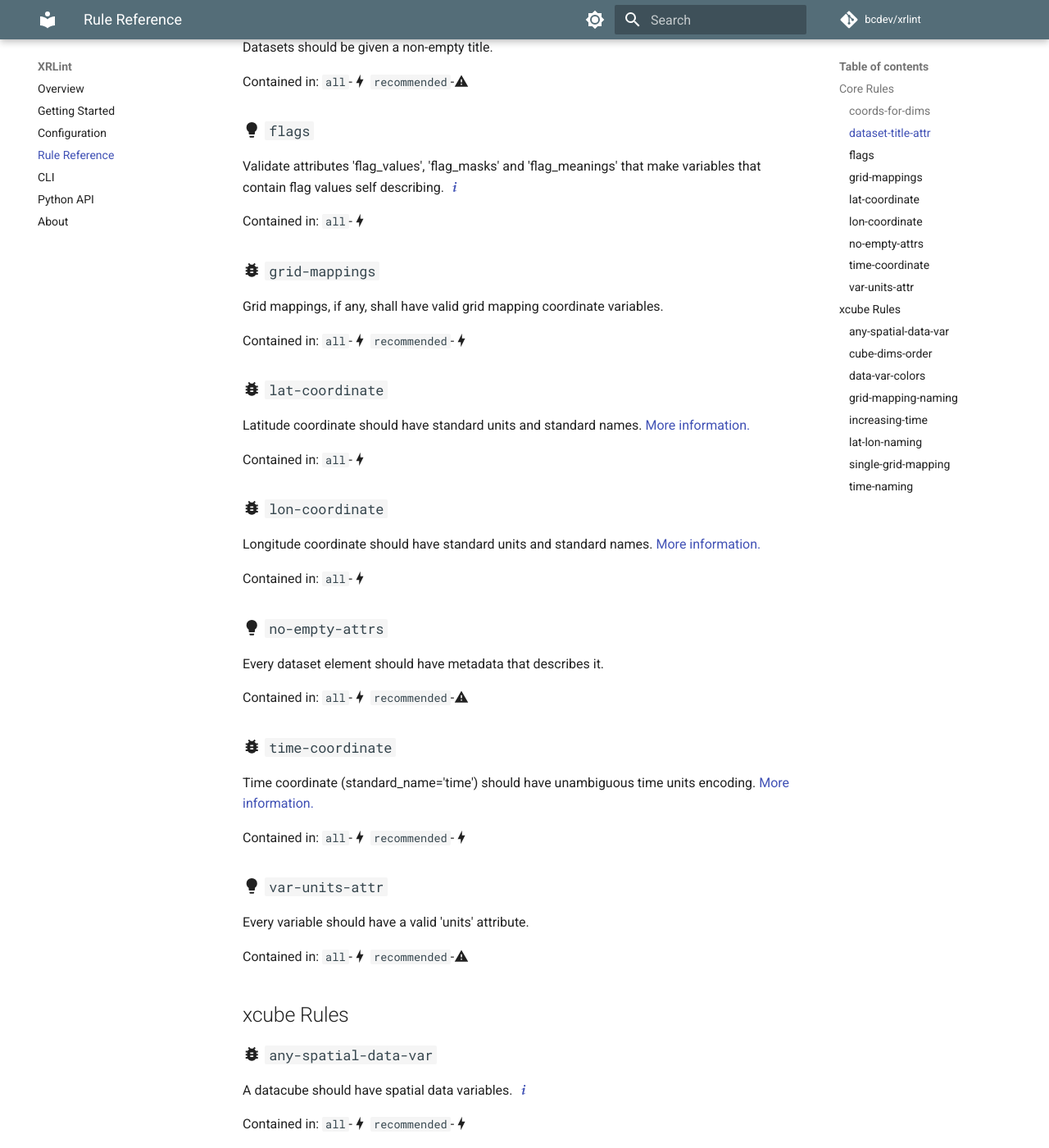
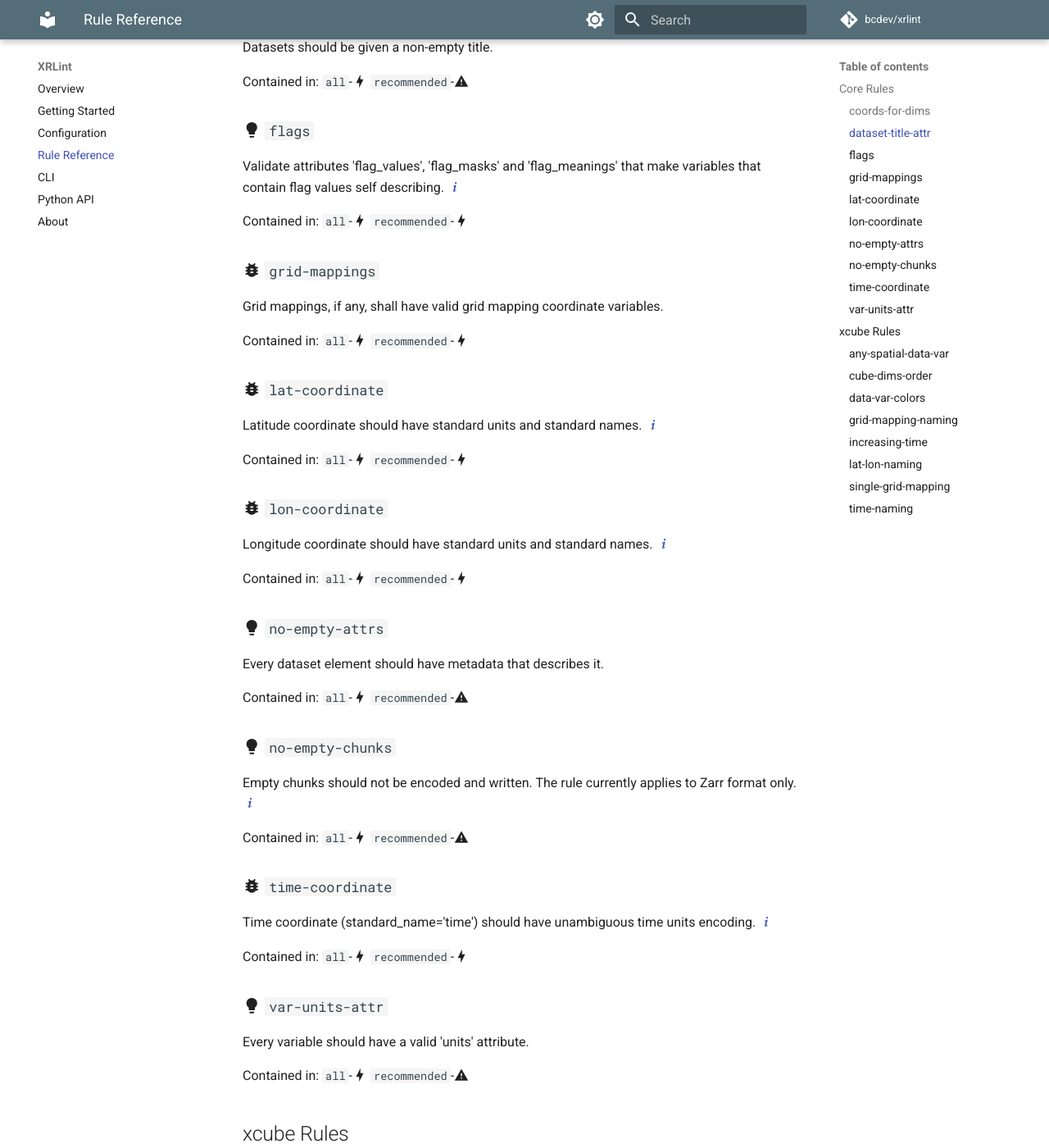
Before and after one commit to bcdev/xrlint, an MkDocs documentation site: the page built from docs/rule-ref.md, in a window 1280 px wide and 1400 px high, scrolled down 468 px. Shown: the whole window at 82% size. Built offline with MkDocs 1.6.1 and Material for MkDocs 9.7.7, drawn with Linux system fonts in a browser that asks for light colours; comment, search, counter and statistics services are not loaded.

Commit message:
formatting and doc updates

```diff
--- a/docs/rule-ref.md
+++ b/docs/rule-ref.md
@@ -22,7 +22,7 @@ Contained in:  `all`-:material-lightning-bolt: `recommended`-:material-alert:
 Validate attributes 'flag_values', 'flag_masks' and 'flag_meanings' that make variables that contain flag values self describing.
 [:material-information-variant:](https://cfconventions.org/cf-conventions/cf-conventions.html#flags)
 
-Contained in:  `all`-:material-lightning-bolt:
+Contained in:  `all`-:material-lightning-bolt: `recommended`-:material-lightning-bolt:
 
 ### :material-bug: `grid-mappings`
 
@@ -33,16 +33,16 @@ Contained in:  `all`-:material-lightning-bolt: `recommended`-:material-lightning
 ### :material-bug: `lat-coordinate`
 
 Latitude coordinate should have standard units and standard names.
-[More information.](https://cfconventions.org/cf-conventions/cf-conventions.html#latitude-coordinate)
+[:material-information-variant:](https://cfconventions.org/cf-conventions/cf-conventions.html#latitude-coordinate)
 
-Contained in:  `all`-:material-lightning-bolt:
+Contained in:  `all`-:material-lightning-bolt: `recommended`-:material-lightning-bolt:
 
 ### :material-bug: `lon-coordinate`
 
 Longitude coordinate should have standard units and standard names.
-[More information.](https://cfconventions.org/cf-conventions/cf-conventions.html#longitude-coordinate)
+[:material-information-variant:](https://cfconventions.org/cf-conventions/cf-conventions.html#longitude-coordinate)
 
-Contained in:  `all`-:material-lightning-bolt:
+Contained in:  `all`-:material-lightning-bolt: `recommended`-:material-lightning-bolt:
 
 ### :material-lightbulb: `no-empty-attrs`
 
@@ -50,10 +50,17 @@ Every dataset element should have metadata that describes it.
 
 Contained in:  `all`-:material-lightning-bolt: `recommended`-:material-alert:
 
+### :material-lightbulb: `no-empty-chunks`
+
+Empty chunks should not be encoded and written. The rule currently applies to Zarr format only.
+[:material-information-variant:](https://docs.xarray.dev/en/stable/generated/xarray.Dataset.to_zarr.html#xarray-dataset-to-zarr)
+
+Contained in:  `all`-:material-lightning-bolt: `recommended`-:material-alert:
+
 ### :material-bug: `time-coordinate`
 
 Time coordinate (standard_name='time') should have unambiguous time units encoding.
-[More information.](https://cfconventions.org/cf-conventions/cf-conventions.html#time-coordinate)
+[:material-information-variant:](https://cfconventions.org/cf-conventions/cf-conventions.html#time-coordinate)
 
 Contained in:  `all`-:material-lightning-bolt: `recommended`-:material-lightning-bolt:
 
@@ -117,6 +124,6 @@ Contained in:  `all`-:material-lightning-bolt: `recommended`-:material-lightning
 ### :material-bug: `time-naming`
 
 Time coordinate and dimension should be called 'time'.
-[More information.](https://xcube.readthedocs.io/en/latest/cubespec.html#temporal-reference)
+[:material-information-variant:](https://xcube.readthedocs.io/en/latest/cubespec.html#temporal-reference)
 
 Contained in:  `all`-:material-lightning-bolt: `recommended`-:material-lightning-bolt:
```
Also changed, not shown: CHANGES.md (+5 -4 lines), 5 other files.
